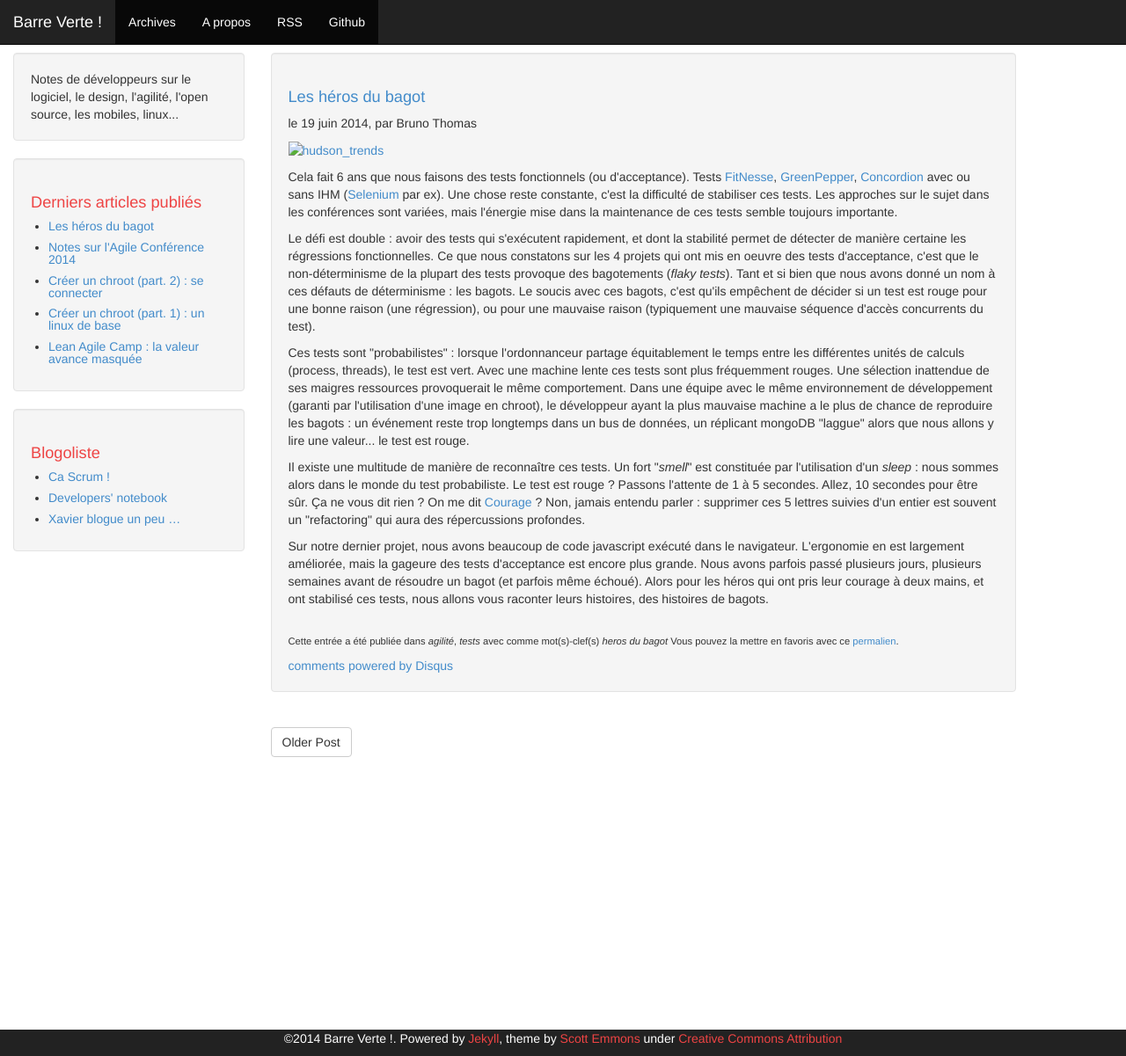
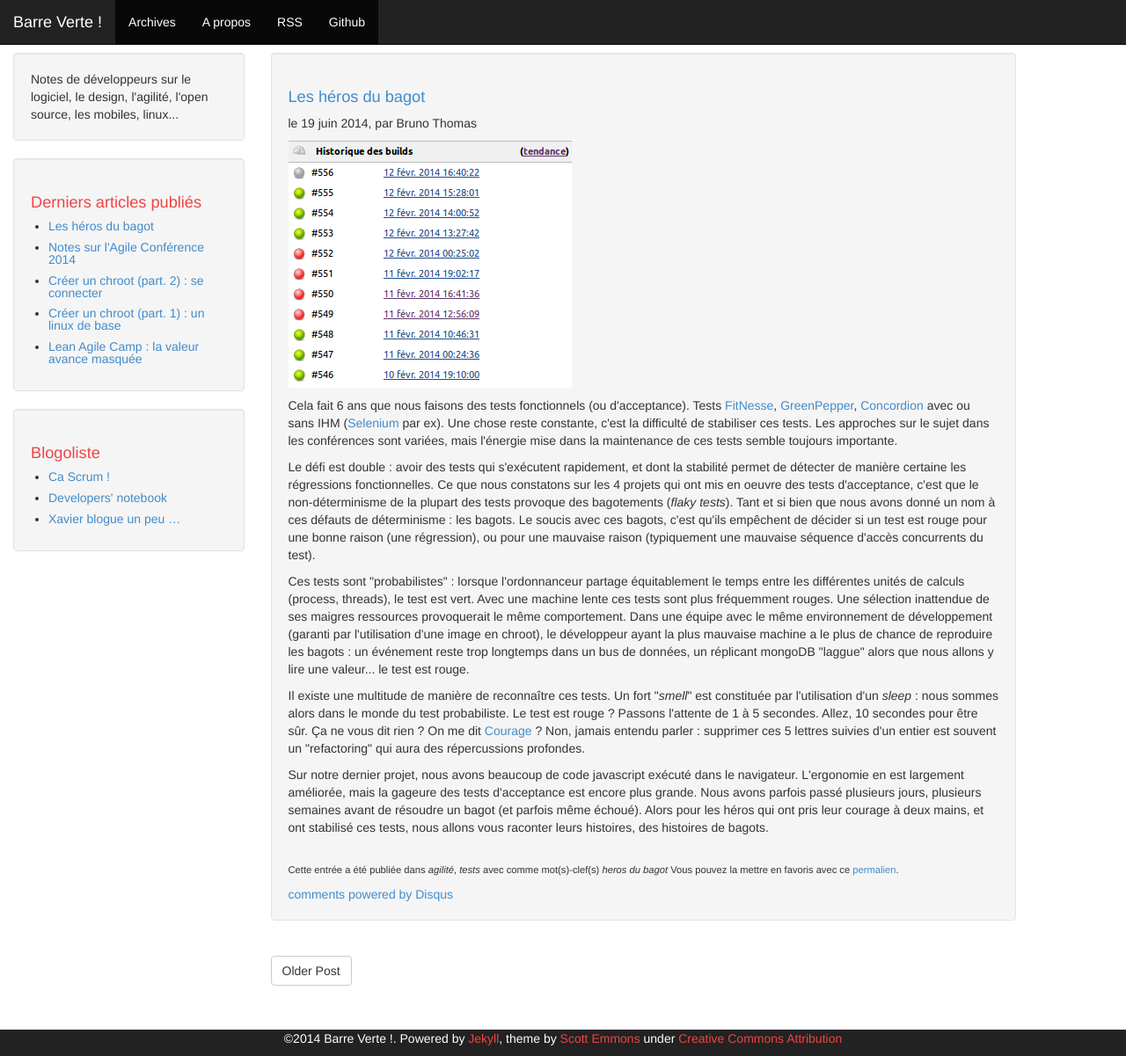
Before and after one commit to MichaelBitard/barreverte.github.io, a Jekyll site: the page built from _posts/2014-06-19-les-heros-du-bagot.markdown, in a window 1280 px wide and 1201 px high. Shown: the whole window at 88% size. Built offline with Jekyll 4.4.1, drawn with Linux system fonts in a browser that asks for light colours; Markdown is read by kramdown in place of the engine named in the settings; comment, search, counter and statistics services are not loaded.

Commit message:
import images: 2014-06-19-les-heros-du-bagot #2

```diff
--- a/_posts/2014-06-19-les-heros-du-bagot.markdown
+++ b/_posts/2014-06-19-les-heros-du-bagot.markdown
@@ -33,7 +33,7 @@
     MjAxNC0wNi0xOSAyMTo0NjoxMiArMDIwMA==
   content: J'ai hâte de lire la suite :-)
 ---
-<p><a href="http://www.barreverte.fr/wp-content/uploads/2014/04/hudson_trends.png"><img class="size-full wp-image-3250 alignright" alt="hudson_trends" src="http://www.barreverte.fr/wp-content/uploads/2014/04/hudson_trends.png" width="322" height="281" /></a></p>
+<p><a href="/images/hudson_trends.png"><img class="size-full wp-image-3250 alignright" alt="hudson_trends" src="/images/hudson_trends.png" width="322" height="281" /></a></p>
 <p>Cela fait 6 ans que nous faisons des tests fonctionnels (ou d'acceptance). Tests <a href="http://www.fitnesse.org/">FitNesse</a>, <a href="http://www.greenpeppersoftware.com/">GreenPepper</a>, <a href="http://www.concordion.org/">Concordion</a> avec ou sans IHM (<a href="http://docs.seleniumhq.org/">Selenium</a> par ex). Une chose reste constante, c'est la difficulté de stabiliser ces tests. Les approches sur le sujet dans les conférences sont variées, mais l'énergie mise dans la maintenance de ces tests semble toujours importante.</p>
 <p>Le défi est double : avoir des tests qui s'exécutent rapidement, et dont la stabilité permet de détecter de manière certaine les régressions fonctionnelles. Ce que nous constatons sur les 4 projets qui ont mis en oeuvre des tests d'acceptance, c'est que le non-déterminisme de la plupart des tests provoque des bagotements (<em>flaky tests</em>). Tant et si bien que nous avons donné un nom à ces défauts de déterminisme : les bagots. Le soucis avec ces bagots, c'est qu'ils empêchent de décider si un test est rouge pour une bonne raison (une régression), ou pour une mauvaise raison (typiquement une mauvaise séquence d'accès concurrents du test).</p>
 <p>Ces tests sont "probabilistes" : lorsque l'ordonnanceur partage équitablement le temps entre les différentes unités de calculs (process, threads), le test est vert. Avec une machine lente ces tests sont plus fréquemment rouges. Une sélection inattendue de ses maigres ressources provoquerait le même comportement. Dans une équipe avec le même environnement de développement (garanti par l'utilisation d'une image en chroot), le développeur ayant la plus mauvaise machine a le plus de chance de reproduire les bagots : un événement reste trop longtemps dans un bus de données, un réplicant mongoDB "laggue" alors que nous allons y lire une valeur... le test est rouge.</p>
```
Also changed, not shown: images/hudson_trends.png (added).
